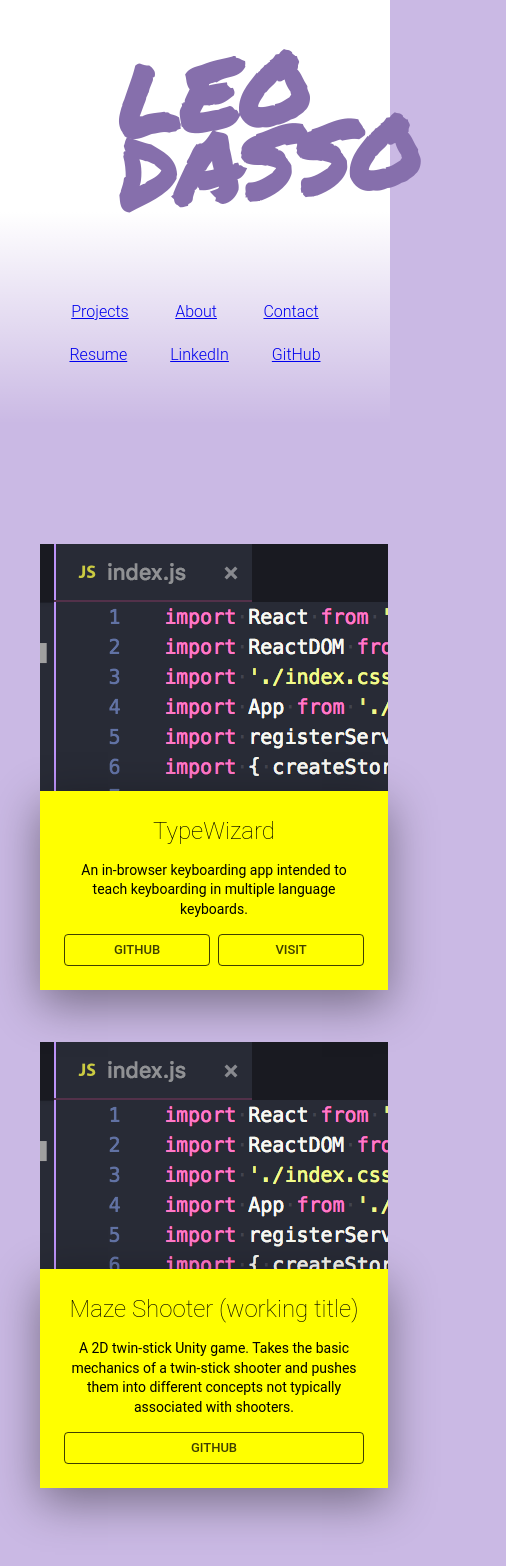
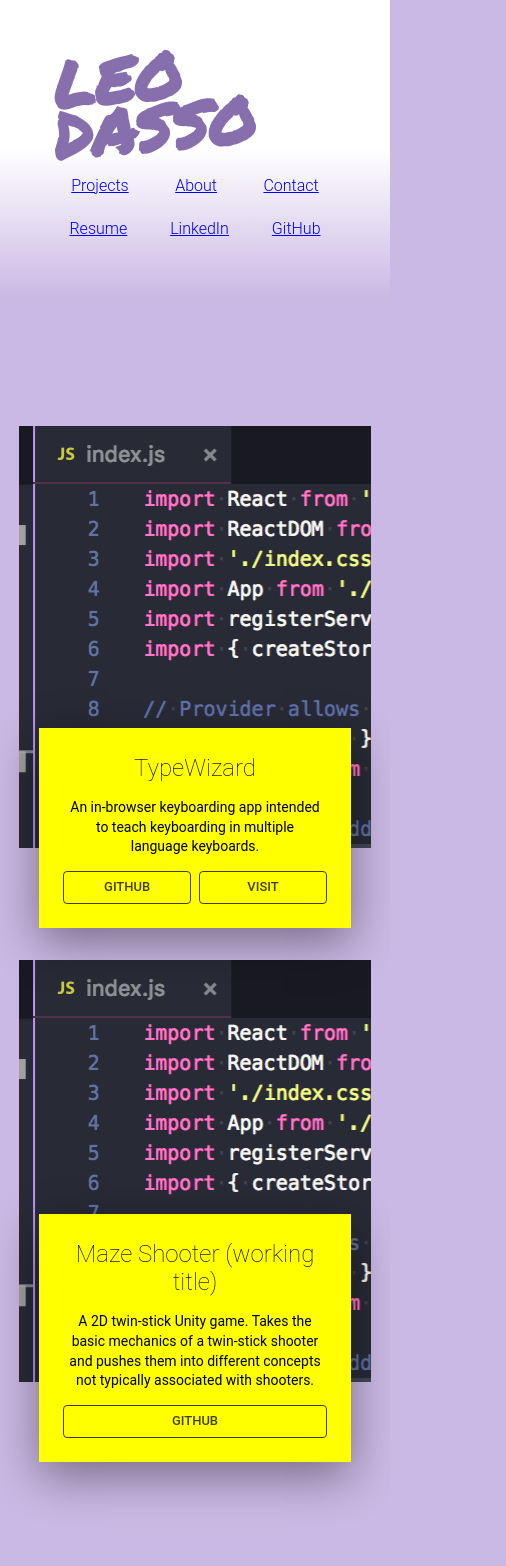
Before and after one commit to leodasso/portfolio-site, a React (Create React App) app: page / in a window 390 px wide. Shown: the top 1566 px of the page, 506 px wide, since content can reach past the window. Built offline with nearby package versions, Linux system fonts and the light colour scheme; a web font is replaced by a local one.

Commit message:
responsive styling on header

```diff
--- a/src/components/App/App.css
+++ b/src/components/App/App.css
@@ -18,13 +18,31 @@ html {
   margin-top: 0px;
 }
 
+@media (max-width: 400px) {
+  .headline {
+    font-size: 4em;
+  }
+}
+
+@media (min-width: 400px) {
+  .headline {
+    font-size: 6em;
+
+  }
+}
+
+@media (min-width: 800px) {
+  .headline {
+    font-size: 9em;
+
+  }
+}
+
 .headline {
   text-align: left;
   line-height: .7;
   font-family: 'Permanent Marker', cursive;
-  font-size: 6em;
   margin: 6px;
   color: var(--purple);
   transform: skew( 0deg, -5deg);
-
 }
--- a/src/components/Profile/Profile.css
+++ b/src/components/Profile/Profile.css
@@ -21,6 +21,6 @@
 }
 
 .profile-name {
-    margin: 4em;
     margin-top: 2px;
+    width: 100%;
 }
--- a/src/components/Profile/Profile.js
+++ b/src/components/Profile/Profile.js
@@ -8,7 +8,7 @@ class Profile extends Component {
     render() {
         return (
             <div className="Profile">
-                <Grid container spacing={32}>
+                <Grid container spacing={8}>
                     <Grid item sm={12} md={6}>
                         <div className="profile-name">
                             {/* These are placed in sep elements because I want the wrapping effect */}
--- a/src/components/Project/Project.css
+++ b/src/components/Project/Project.css
@@ -4,7 +4,6 @@
 
 img {
     object-fit: cover;
-
 }
 
 .card-bg {
@@ -17,15 +16,33 @@ img {
     margin-bottom: 44px;
 }
 
+@media (min-width: 400px) {
+    .info-card {
+        width: 60%;
+        min-width: 250px;
+        transform: translateY(24px);
+    }
+}
+
+@media (max-width: 400px) {
+    .info-card {
+        width: 75%;
+        min-width: 100px;
+        transform: translateY(80px);
+    }
+
+    .card-bg{
+        margin-bottom: 80px;
+    }
+}
+
 .info-card {
-    width: 60%;
-    min-width: 300px;
     background-color: yellow;
     padding: 24px;
     box-shadow: 0px 14px 44px rgba(0, 0, 0, 0.418);
-    transform: translateY(24px);
+}
 
-}
+
 
 .tag {
     background-color: rgba(0, 0, 0, .1);
--- /dev/null
+++ b/src/components/ProjectList/ProjectList.css
@@ -0,0 +1,12 @@
+
+@media (min-width: 500px) {
+    .project-list {
+        margin: 12em 3em;
+    }
+}
+
+@media (max-width: 500px) {
+    .project-list {
+        margin: 8em 1.2em;
+    }
+}
--- a/src/components/ProjectList/ProjectList.js
+++ b/src/components/ProjectList/ProjectList.js
@@ -2,30 +2,16 @@ import React, { Component } from 'react';
 import Project from '../Project/Project';
 import {connect} from 'react-redux';
 import Grid from '@material-ui/core/Grid';
-import {withStyles} from '@material-ui/core/styles';
 import projectList from '../../projects/projects.index';
-
-const styles = {
-
-	projectList: {
-		margin: '120px 40px',
-	}
-}
+import './ProjectList.css';
 
 
 class ProjectList extends Component {
 
-	componentDidMount() {
-
-		this.props.dispatch({type: 'FETCH_PROJECTS'});
-	}
-
 	render() {
 
-		const classes = this.props.classes;
-
 		return (
-			<div className={classes.projectList}>
+			<div className="project-list">
 				<Grid container spacing={32}>
 				{
 					projectList.map((project, index) => (
@@ -40,7 +26,4 @@ class ProjectList extends Component {
 
 const reduxMapper = reduxState => reduxState;
 
-export default  withStyles(styles)(
-				connect(reduxMapper)(
-					ProjectList
-));
+export default connect(reduxMapper)(ProjectList);
```
